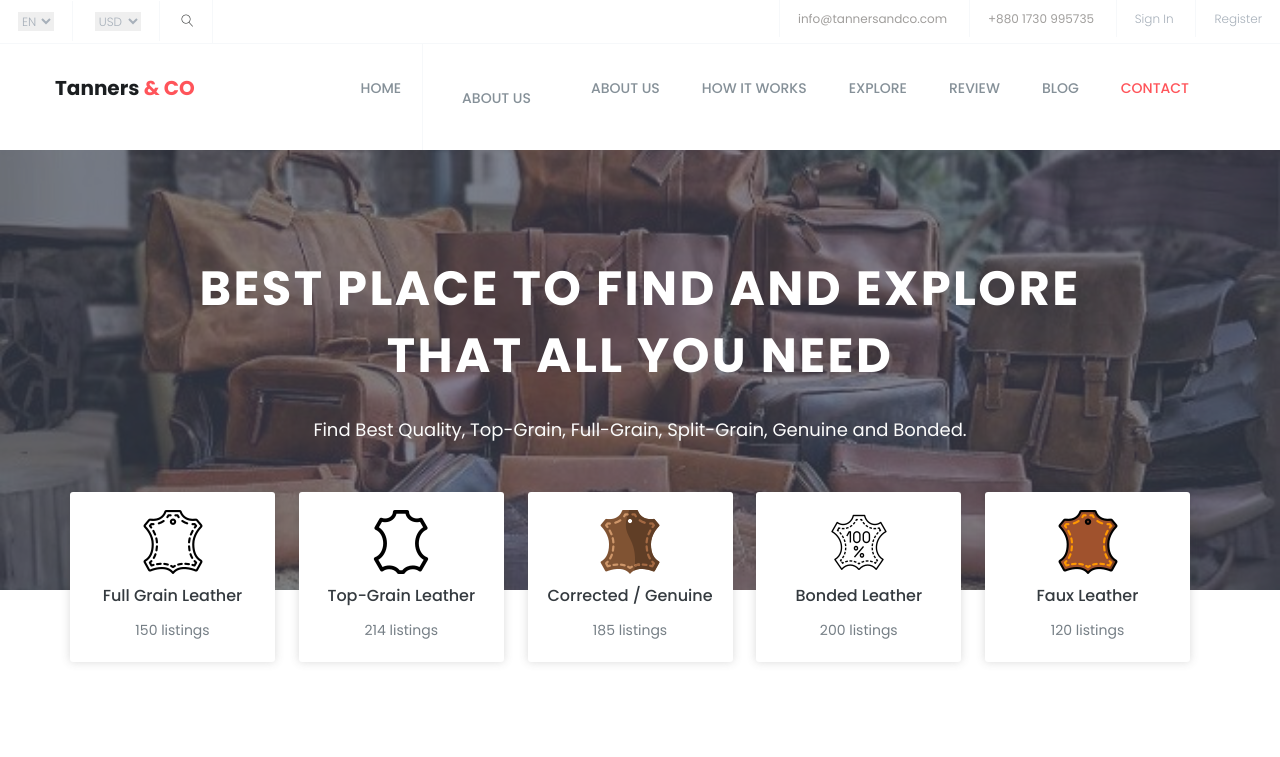
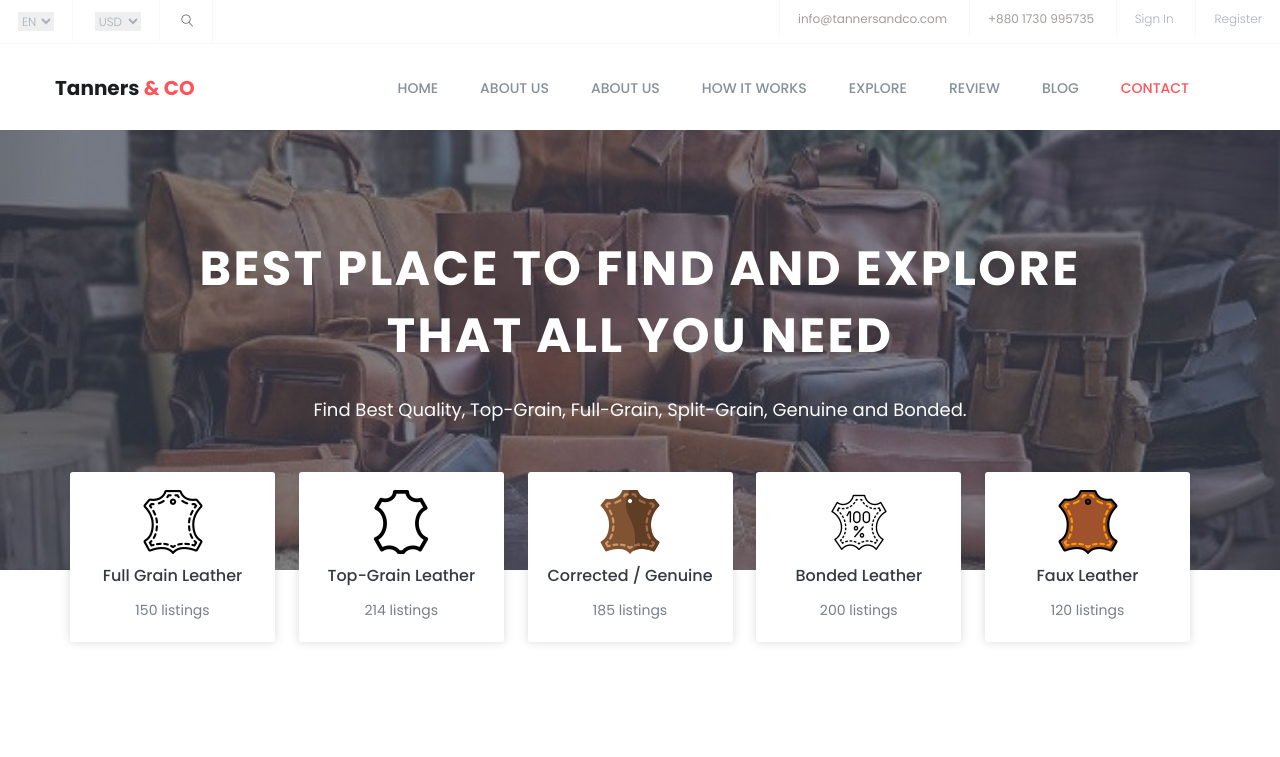
Before and after one commit to MdIsmaill/TannersCo, a plain HTML site: page index.html in a window 1280 px wide. Shown: the top 757 px of the page. Drawn offline with nearby package versions, Linux system fonts and the light colour scheme.

Commit message:
index.html

```diff
--- a/index.html
+++ b/index.html
@@ -131,7 +131,7 @@
 			            <div class="collapse navbar-collapse menu-ui-design" id="navbar-menu">
 			                <ul class="nav navbar-nav navbar-right" data-in="fadeInDown" data-out="fadeOutUp">
 			                    <li class=" scroll active"><a href="#home">home</a></li>
-					    <li class="header-top-contact"><a href="about.html">About Us</a></li>
+					    <li class=""><a href="about.html">About Us</a></li>
 					    <li class="scroll"><a href="about.html">About Us</a></li>
 			                    <li class="scroll"><a href="#works">how it works</a></li>
 			                    <li class="scroll"><a href="#explore">explore</a></li>
```
